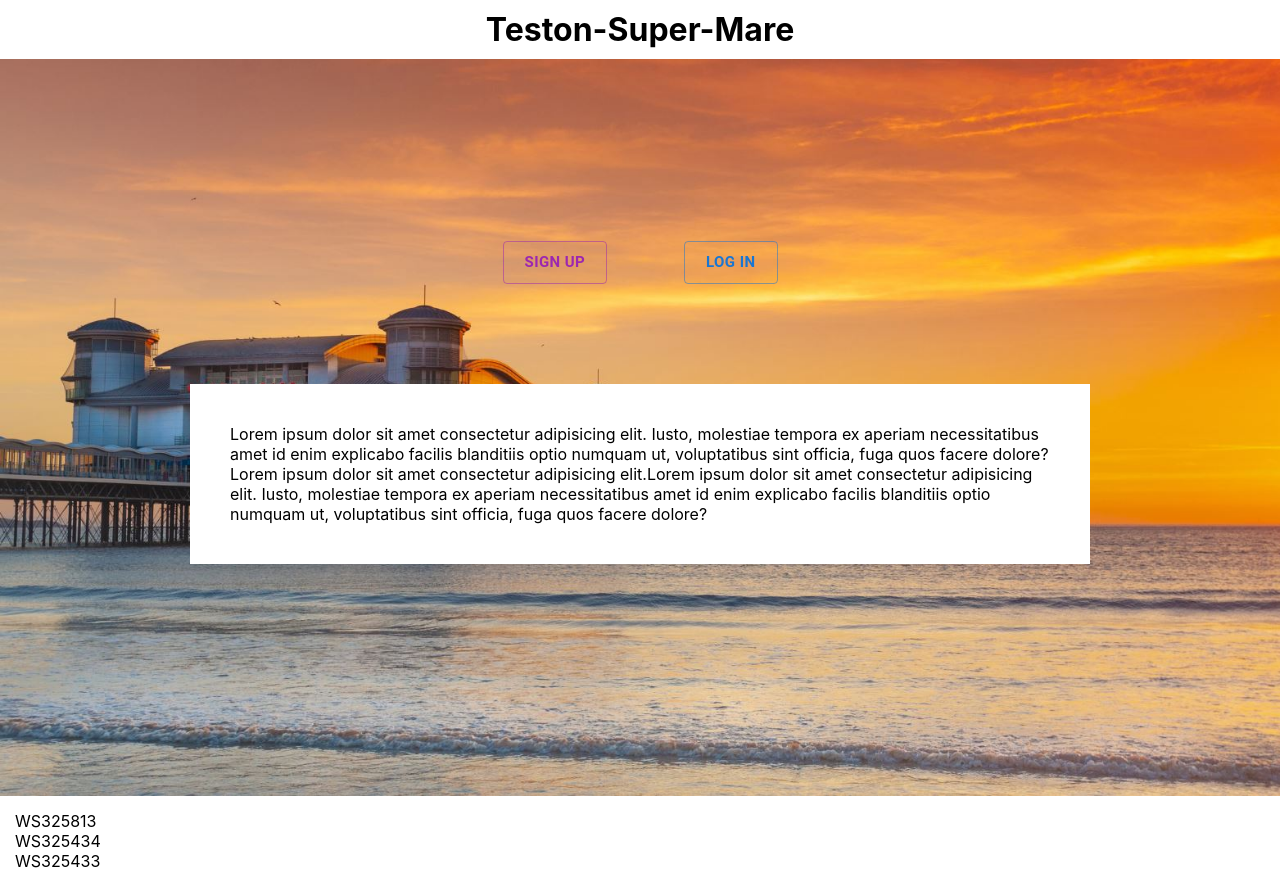
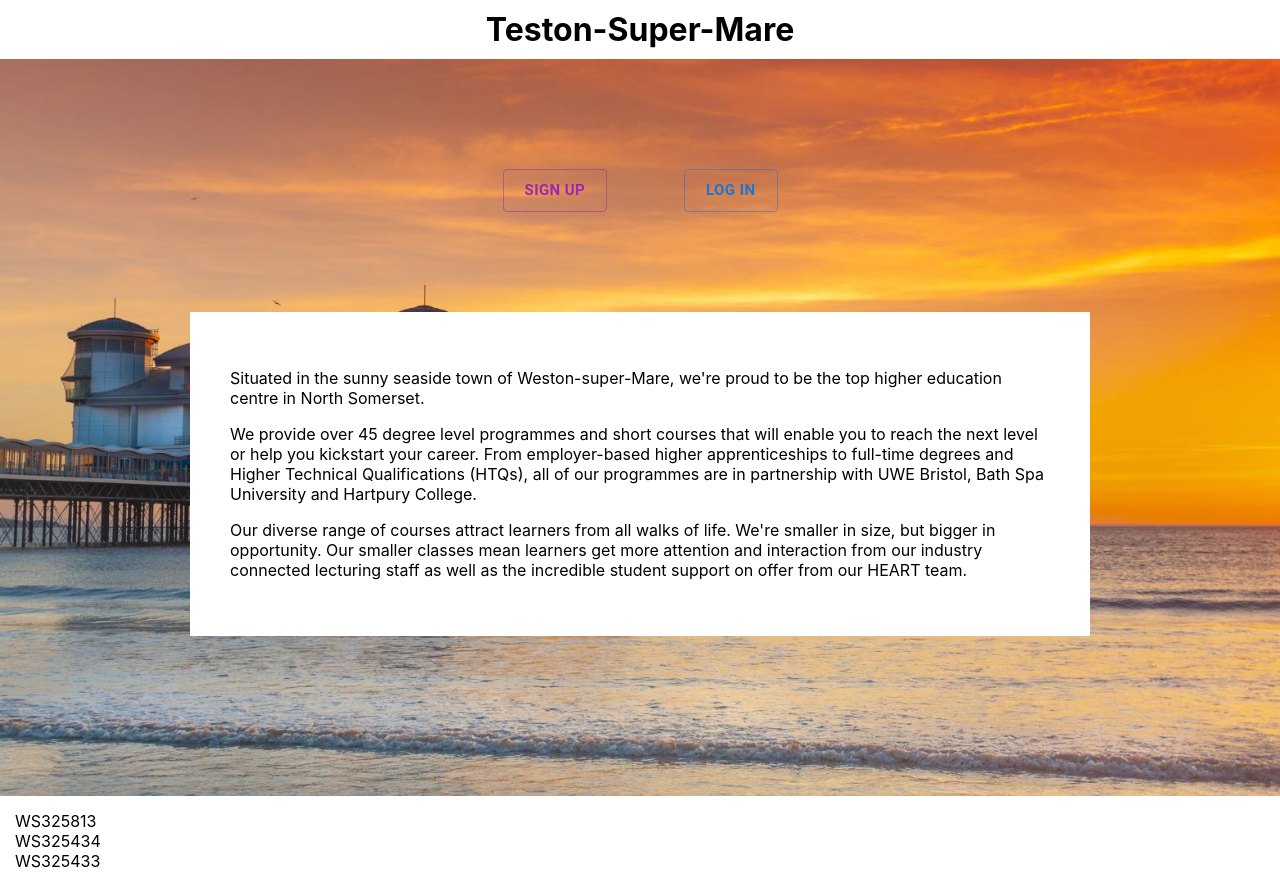
Before and after one commit to westoncollab/csd, a React (Create React App) app in the folder App/teston-super-mare/: page / in a window 1280 px wide. Built offline with nearby package versions, Linux system fonts and the light colour scheme.

Commit message:
Added text to about box
Text is from UCW website

```diff
--- a/App/teston-super-mare/src/pages/Landing/Landing.jsx
+++ b/App/teston-super-mare/src/pages/Landing/Landing.jsx
@@ -15,10 +15,9 @@ class Landing extends React.Component {
                 </Button>
             </div>
             <div class='about-text'>
-                Lorem ipsum dolor sit amet consectetur adipisicing elit. Iusto, molestiae tempora ex aperiam necessitatibus amet id enim explicabo facilis blanditiis optio numquam
-                 ut, voluptatibus sint officia, fuga quos facere dolore? Lorem ipsum dolor sit amet consectetur adipisicing elit.Lorem ipsum dolor sit amet consectetur adipisicing
-                  elit. Iusto, molestiae tempora ex aperiam necessitatibus amet id enim explicabo facilis blanditiis optio numquam
-                 ut, voluptatibus sint officia, fuga quos facere dolore?
+                <p>Situated in the sunny seaside town of Weston-super-Mare, we're proud to be the top higher education centre in North Somerset.</p>
+                <p>We provide over 45 degree level programmes and short courses that will enable you to reach the next level or help you kickstart your career. From employer-based higher apprenticeships to full-time degrees and Higher Technical Qualifications (HTQs), all of our programmes are in partnership with UWE Bristol, Bath Spa University and Hartpury College.</p>
+                <p>Our diverse range of courses attract learners from all walks of life. We're smaller in size, but bigger in opportunity. Our smaller classes mean learners get more attention and interaction from our industry connected lecturing staff as well as the incredible student support on offer from our HEART team.</p>
             </div>
         </div>
     }
```
